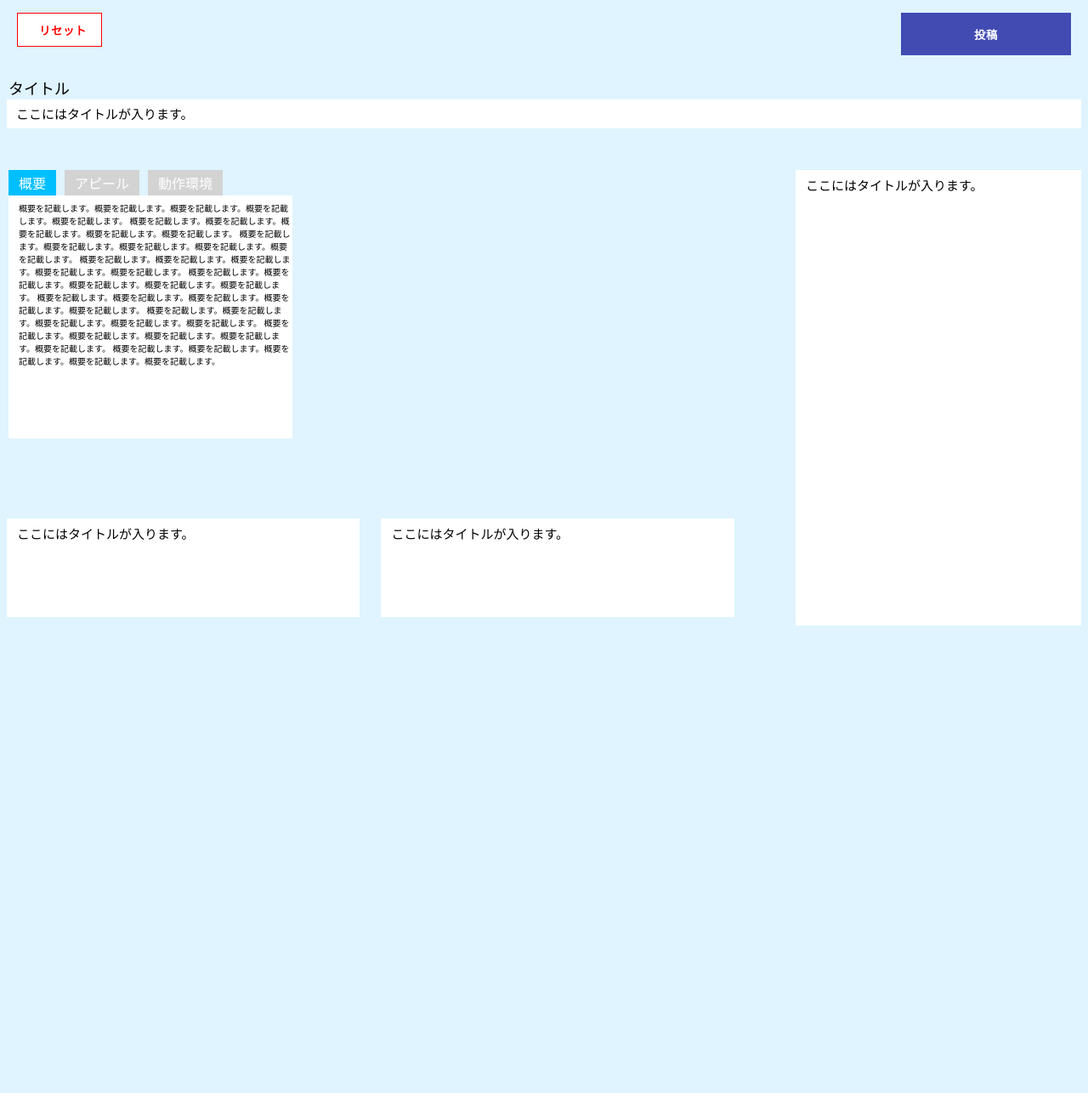
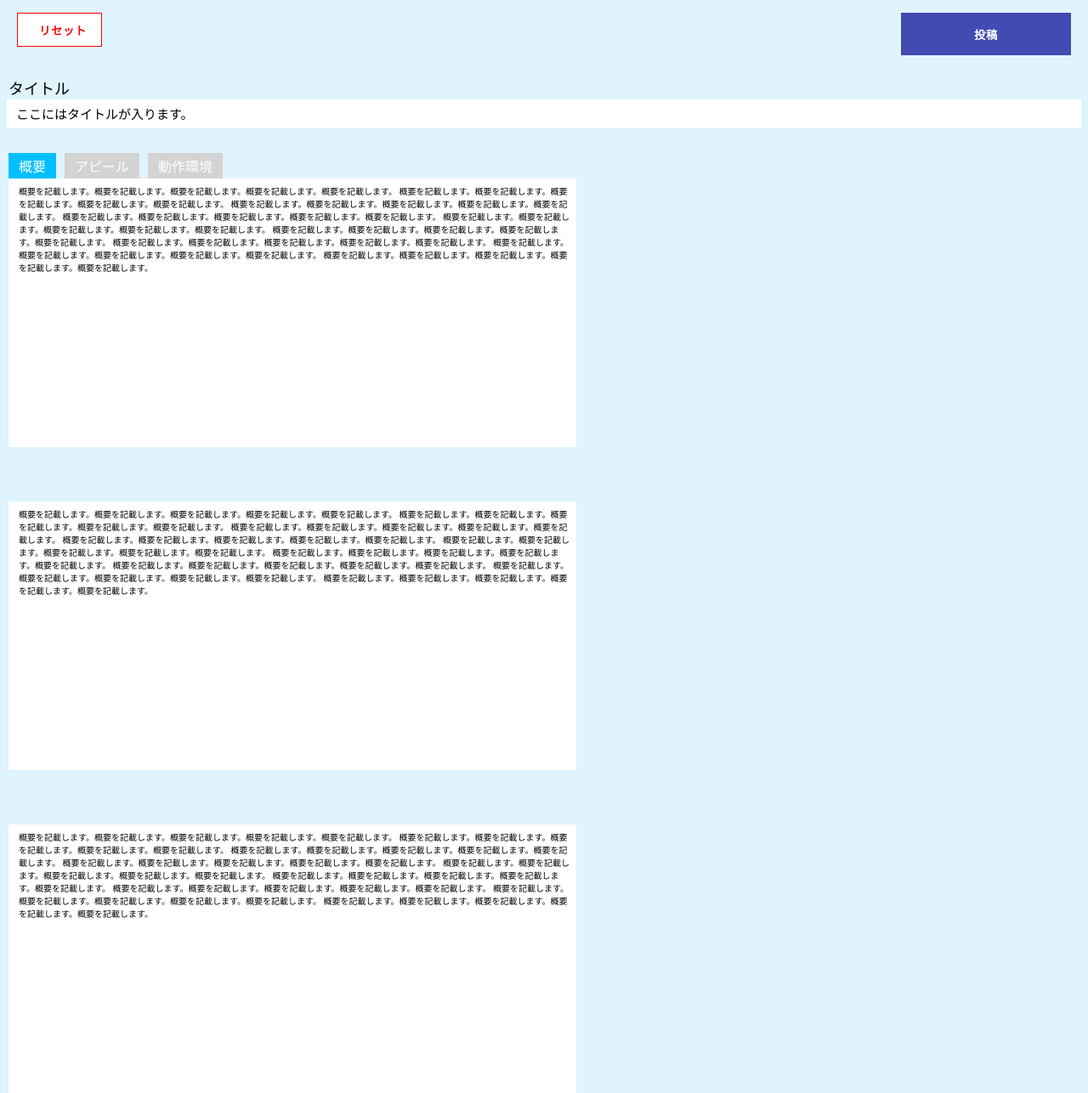
Before and after one commit to ohNarumi/PBL1, a PHP site: page /production_write.html in a window 1280 px wide. Shown: the whole page at 85% size. Before the commit the page ends 736 px from the top, so only its background shows below. Run offline with PHP 8.4, Linux system fonts and the light colour scheme.

Commit message:
途中/#15

```diff
--- a/css/production_write.css
+++ b/css/production_write.css
@@ -26,51 +26,55 @@
 
 .box2 {
 	position:relative;
+    left: 2px;
+    width: 50%;
 
     float: left;    /*　左よせ */
 
-	top: -32px;
-    width: 100%;
+	top: 80px;
 
     z-index: -1;
 
     margin: 2em auto;
     padding: 1em;
-    height: 250px;
+    height: 280px;
     background-color: #fff; /* 背景色 */
     border: 2px solid white; /* 枠線 */
+
    }
 
 .box3 {
 	position:relative;
+    left: 2px;
+    width: 50%;
 
     float: left;    /*　左よせ */
 
-	top: -32px;
-    width: 500px;
+	top: 80px;
 
     z-index: -1;
 
     margin: 2em auto;
     padding: 1em;
-    height: 250px;
+    height: 280px;
     background-color: #fff; /* 背景色 */
     border: 2px solid white; /* 枠線 */
    }
 
 .box4 {
 	position:relative;
+    left: 2px;
+    width: 50%;
 
     float: left;    /*　左よせ */
 
-	top: -32px;
-    width: 500px;
+	top: 80px;
 
     z-index: -1;
 
     margin: 2em auto;
     padding: 1em;
-    height: 250px;
+    height: 280px;
     background-color: #fff; /* 背景色 */
     border: 2px solid white; /* 枠線 */
    }
--- a/production_write.html
+++ b/production_write.html
@@ -28,9 +28,18 @@
             </div>
         </div>
 
-        <div class="tab-wrap" style="position:absolute; top:200px; left:10px;">
+        <div class="tab-wrap" style="position:absolute; top:180px; left:10px;">
             <input id="TAB-01" type="radio" name="TAB" class="tab-switch" checked="checked" /><label class="tab-label" for="TAB-01">概要</label>
             <div class="tab-content">
+            </div>
+            <input id="TAB-02" type="radio" name="TAB" class="tab-switch" /><label class="tab-label" for="TAB-02">アピール</label>
+            <div class="tab-content">
+            </div>
+            <input id="TAB-03" type="radio" name="TAB" class="tab-switch" /><label class="tab-label" for="TAB-03">動作環境</label>
+            <div class="tab-content">
+            </div>
+        </div>
+
         <div class="box2">
             <div class="p1" style="position:absolute; top:5px; left:10px;">
                 <div class="p2">
@@ -46,40 +55,36 @@
                 </div>
             </div>
         </div>
-            </div>
-            <input id="TAB-02" type="radio" name="TAB" class="tab-switch" /><label class="tab-label" for="TAB-02">アピール</label>
-            <div class="tab-content">
+
         <div class="box3">
             <div class="p1" style="position:absolute; top:5px; left:10px;">
-                        ここには
-                    </div>
-                </div>
-            </div>
-            <input id="TAB-03" type="radio" name="TAB" class="tab-switch" /><label class="tab-label" for="TAB-03">動作環境</label>
-            <div class="tab-content">
-                <div class="box4">
-                    <div class="p1" >
-                        ココア
-                    </div>
+                <div class="p2">
+                    概要を記載します。概要を記載します。概要を記載します。概要を記載します。概要を記載します。
+                    概要を記載します。概要を記載します。概要を記載します。概要を記載します。概要を記載します。
+                    概要を記載します。概要を記載します。概要を記載します。概要を記載します。概要を記載します。
+                    概要を記載します。概要を記載します。概要を記載します。概要を記載します。概要を記載します。
+                    概要を記載します。概要を記載します。概要を記載します。概要を記載します。概要を記載します。
+                    概要を記載します。概要を記載します。概要を記載します。概要を記載します。概要を記載します。
+                    概要を記載します。概要を記載します。概要を記載します。概要を記載します。概要を記載します。
+                    概要を記載します。概要を記載します。概要を記載します。概要を記載します。概要を記載します。
+                    概要を記載します。概要を記載します。概要を記載します。概要を記載します。概要を記載します。
                 </div>
             </div>
         </div>
 
-        <div class="box5">
+        <div class="box4">
             <div class="p1" style="position:absolute; top:5px; left:10px;">
-                ここにはタイトルが入ります。
+                <div class="p2">
+                    概要を記載します。概要を記載します。概要を記載します。概要を記載します。概要を記載します。
+                    概要を記載します。概要を記載します。概要を記載します。概要を記載します。概要を記載します。
+                    概要を記載します。概要を記載します。概要を記載します。概要を記載します。概要を記載します。
+                    概要を記載します。概要を記載します。概要を記載します。概要を記載します。概要を記載します。
+                    概要を記載します。概要を記載します。概要を記載します。概要を記載します。概要を記載します。
+                    概要を記載します。概要を記載します。概要を記載します。概要を記載します。概要を記載します。
+                    概要を記載します。概要を記載します。概要を記載します。概要を記載します。概要を記載します。
+                    概要を記載します。概要を記載します。概要を記載します。概要を記載します。概要を記載します。
+                    概要を記載します。概要を記載します。概要を記載します。概要を記載します。概要を記載します。
                 </div>
-        </div>
-
-        <div class="box6">
-            <div class="p1" style="position:absolute; top:5px; left:10px;">
-                ここにはタイトルが入ります。
-            </div>
-        </div>
-
-        <div class="box7">
-            <div class="p1" style="position:absolute; top:5px; left:10px;">
-                ここにはタイトルが入ります。
             </div>
         </div>
 
@@ -92,8 +97,4 @@
 
 
 
-
-
-
-
     </body>
```
Lines whose indentation alone changed are shown as unchanged.
